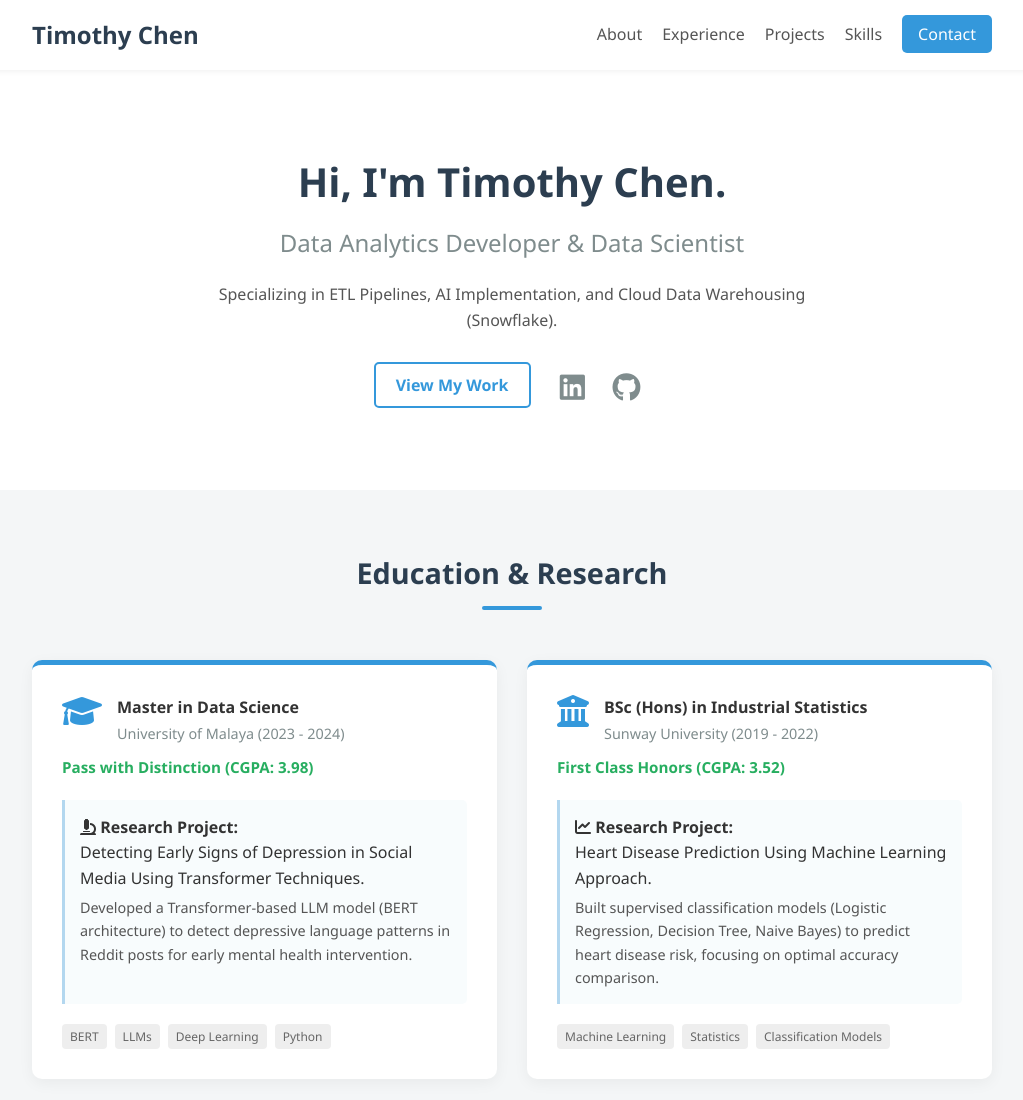
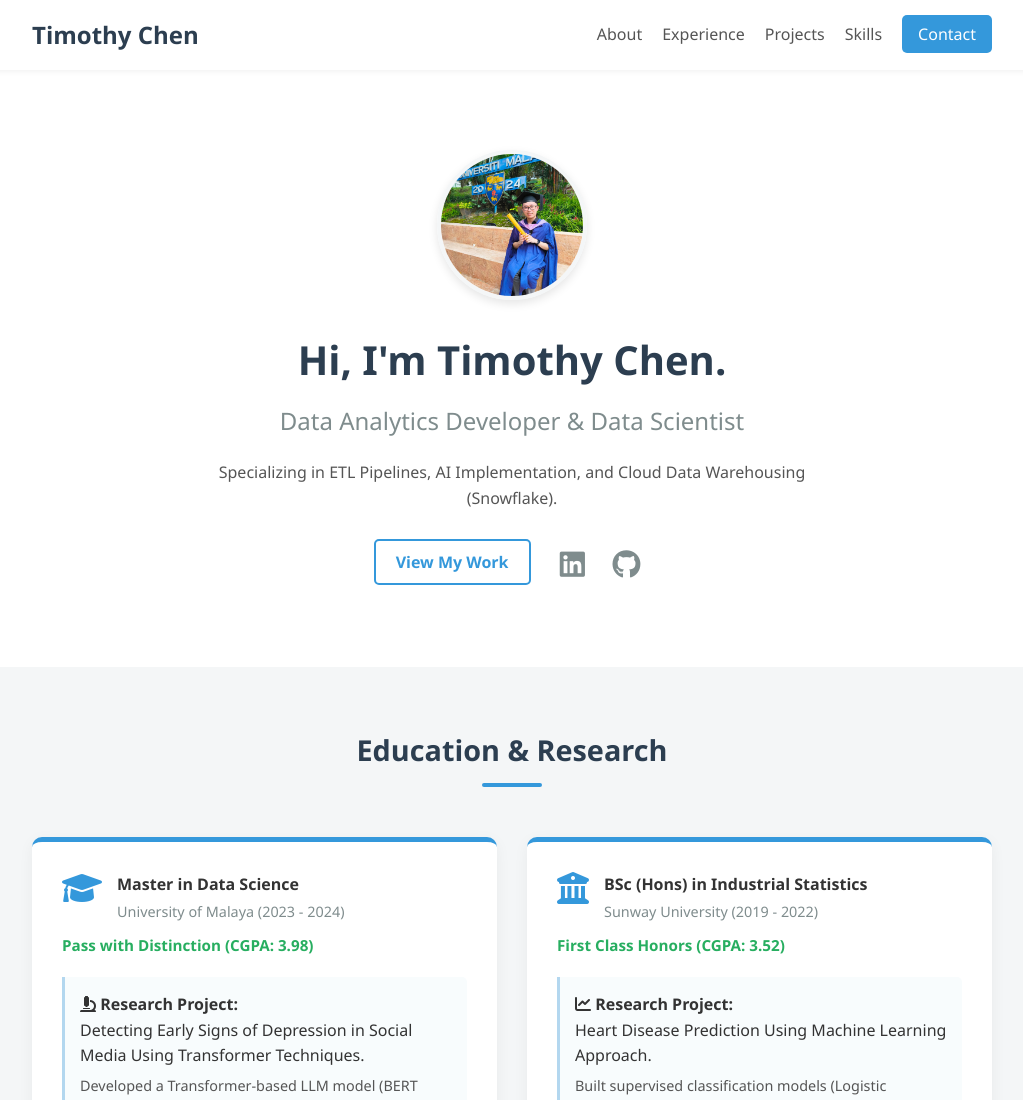
Before and after one commit to tcxychen98/tcxychen98.github.io, a plain HTML site: page index.html in a window 1280 px wide. Shown: the top 1100 px of the page, without its empty margins (128-1151 px from the left). Drawn offline with Linux system fonts and the light colour scheme.

Commit message:
Uncomment profile picture in index.html
Uncomment profile picture in the hero section.

```diff
--- a/index.html
+++ b/index.html
@@ -27,7 +27,7 @@
     <header class="hero">
         <div class="container hero-content">
             <!-- OPTIONAL: Uncomment the line below if you have a profile picture -->
-            <!-- <img src="profile.jpg" alt="Timothy Chen" class="profile-pic"> -->
+            <img src="profile.jpg" alt="Timothy Chen" class="profile-pic">
 
             <h1>Hi, I'm Timothy Chen.</h1>
             <h2>Data Analytics Developer & Data Scientist</h2>
```
